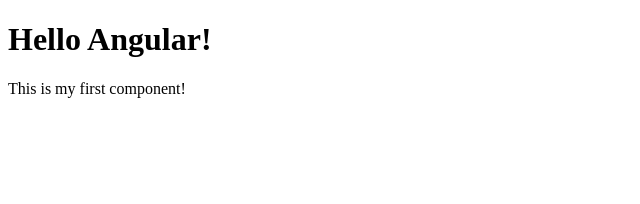
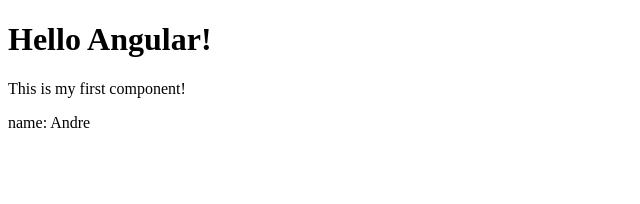
Before and after one commit to andreramosdev/angular-rampup, an Angular app in the folder basic-tutorial/: page / in a window 1280 px wide. Shown: the top 204 px of the page, without its empty margins (0-640 px from the left). Built offline with nearby package versions, Linux system fonts and the light colour scheme.

Commit message:
Learning how to do two-way-data-binding

```diff
--- a/basic-tutorial/src/app/components/first-component/first-component.component.html
+++ b/basic-tutorial/src/app/components/first-component/first-component.component.html
@@ -1 +1,2 @@
 <p>This is my first component!</p>
+<p>name: {{name}}</p>
--- a/basic-tutorial/src/app/components/first-component/first-component.component.ts
+++ b/basic-tutorial/src/app/components/first-component/first-component.component.ts
@@ -7,4 +7,6 @@
 })
 export class FirstComponentComponent {
 
+  name:String = "Andre";
+
 }
```
